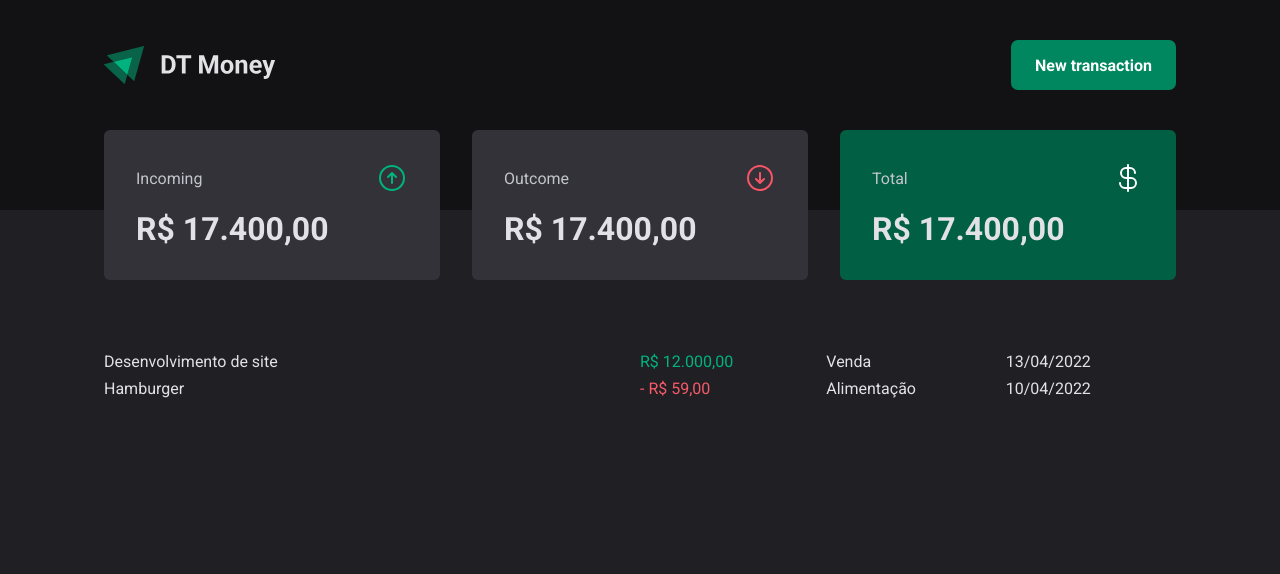
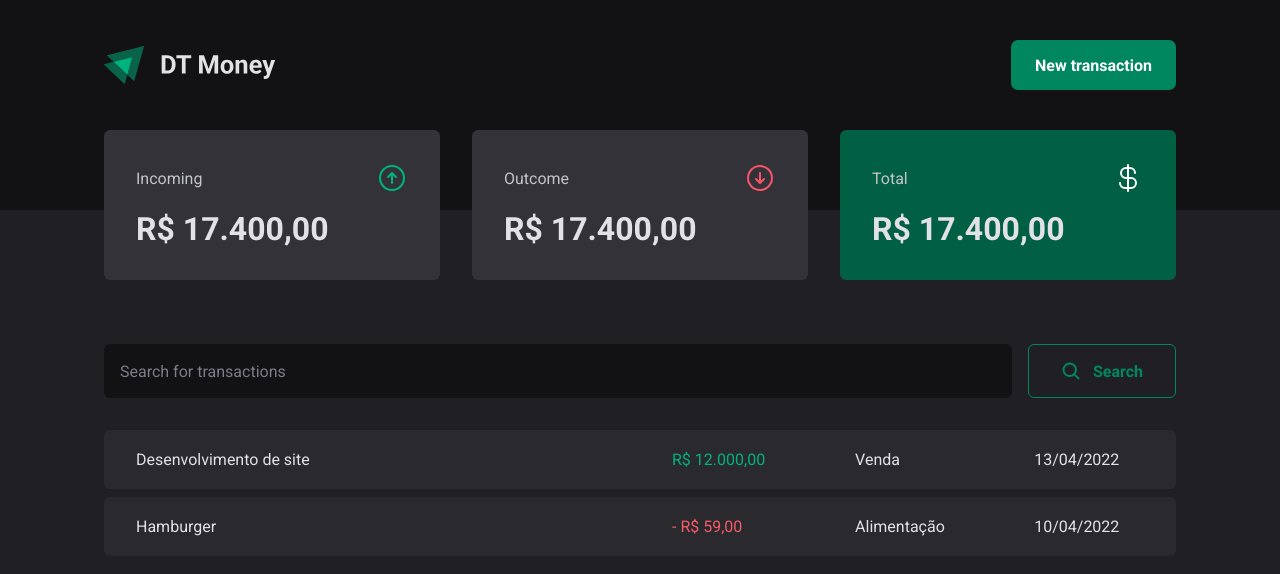
Before and after one commit to bezerrarodrigo/mymoney, a React (Vite) app: page / in a window 1280 px wide. Shown: the top 574 px of the page. Built offline with nearby package versions, Linux system fonts and the light colour scheme.

Commit message:
feat: SearchForm component

```diff
--- a/src/pages/Transactions/Transactions.tsx
+++ b/src/pages/Transactions/Transactions.tsx
@@ -1,5 +1,6 @@
 import { Header } from "../../components/Header/Header.tsx";
 import { Summary } from "../../components/Summary/Summary.tsx";
+import { SearchForm } from "./components/SearchForm/SearchForm.tsx";
 import {
   PriceHighLight,
   TransactionsContainer,
@@ -12,6 +13,7 @@
       <Header />
       <Summary />
       <TransactionsContainer>
+        <SearchForm />
         <TransactionsTable>
           <tbody>
             <tr>
--- /dev/null
+++ b/src/pages/Transactions/components/SearchForm/SearchForm.tsx
@@ -0,0 +1,14 @@
+import { SearchFormContainer } from "./style";
+import { MagnifyingGlass } from "@phosphor-icons/react";
+
+export const SearchForm = () => {
+  return (
+    <SearchFormContainer>
+      <input type="text" placeholder="Search for transactions" />
+      <button type="submit">
+        <MagnifyingGlass size={20} weight="bold" />
+        <span>Search</span>
+      </button>
+    </SearchFormContainer>
+  );
+};
--- /dev/null
+++ b/src/pages/Transactions/components/SearchForm/style.ts
@@ -0,0 +1,41 @@
+import styled from "styled-components";
+
+export const SearchFormContainer = styled.form`
+  display: flex;
+  gap: 1rem;
+
+  input {
+    flex: 1;
+    height: 54px;
+    background: ${(props) => props.theme["gray-900"]};
+    color: ${(props) => props.theme["gray-300"]};
+    border-radius: 6px;
+    border: 0;
+    padding: 1rem;
+
+    &::placeholder {
+      color: ${(props) => props.theme["gray-500"]};
+    }
+  }
+
+  button {
+    display: flex;
+    padding: 0.875rem 2rem;
+    justify-content: center;
+    align-items: center;
+    gap: 0.75rem;
+    border-radius: 0.375rem;
+    background: transparent;
+    border: 1px solid ${(props) => props.theme["green-500"]};
+    color: ${(props) => props.theme["green-500"]};
+    font-weight: bold;
+    cursor: pointer;
+
+    &:hover {
+      background: ${(props) => props.theme["green-500"]};
+      border-color: ${(props) => props.theme["green-300"]};
+      color: ${(props) => props.theme["white"]};
+      transition: background-color 0.2s, color 0.2s, border-color 0.2s;
+    }
+  }
+`;
--- a/src/pages/Transactions/style.ts
+++ b/src/pages/Transactions/style.ts
@@ -11,8 +11,8 @@
   width: 100%;
   border-collapse: separate;
   border-spacing: 0 0.5rem;
-  /* margin-top: 1.5rem; */
-  AO td {
+  margin-top: 1.5rem;
+  td {
     padding: 1.25rem 2rem;
     background: ${(props) => props.theme["gray-700"]};
 
```
